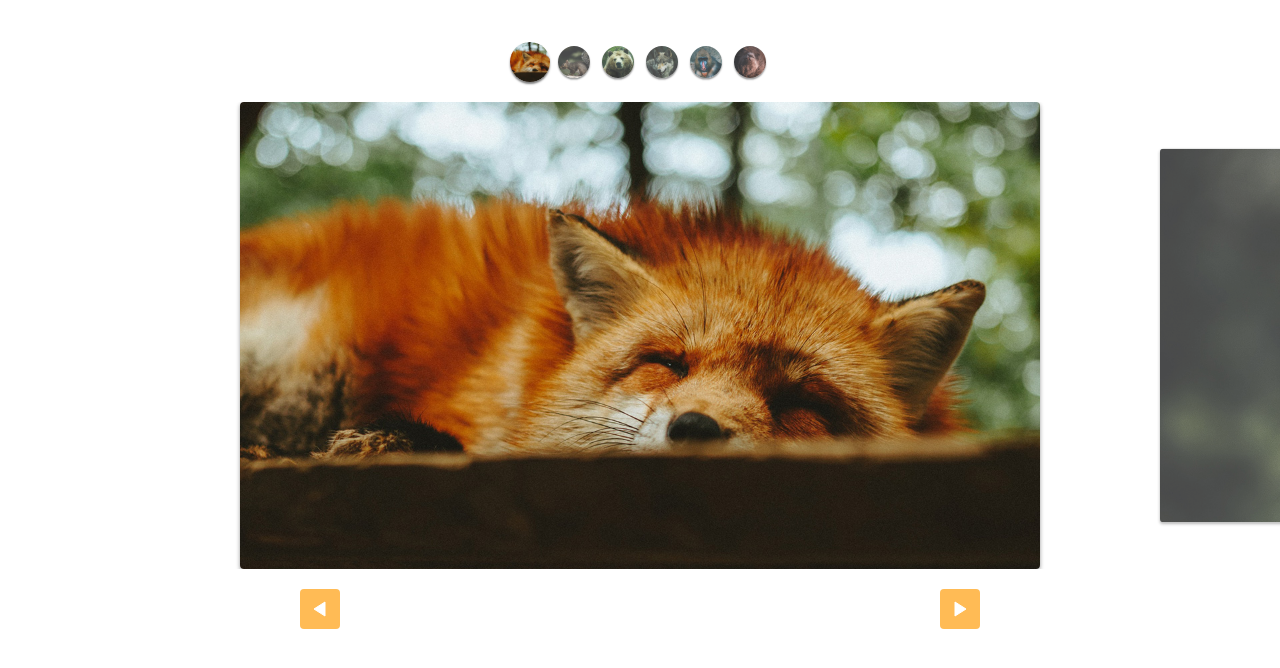
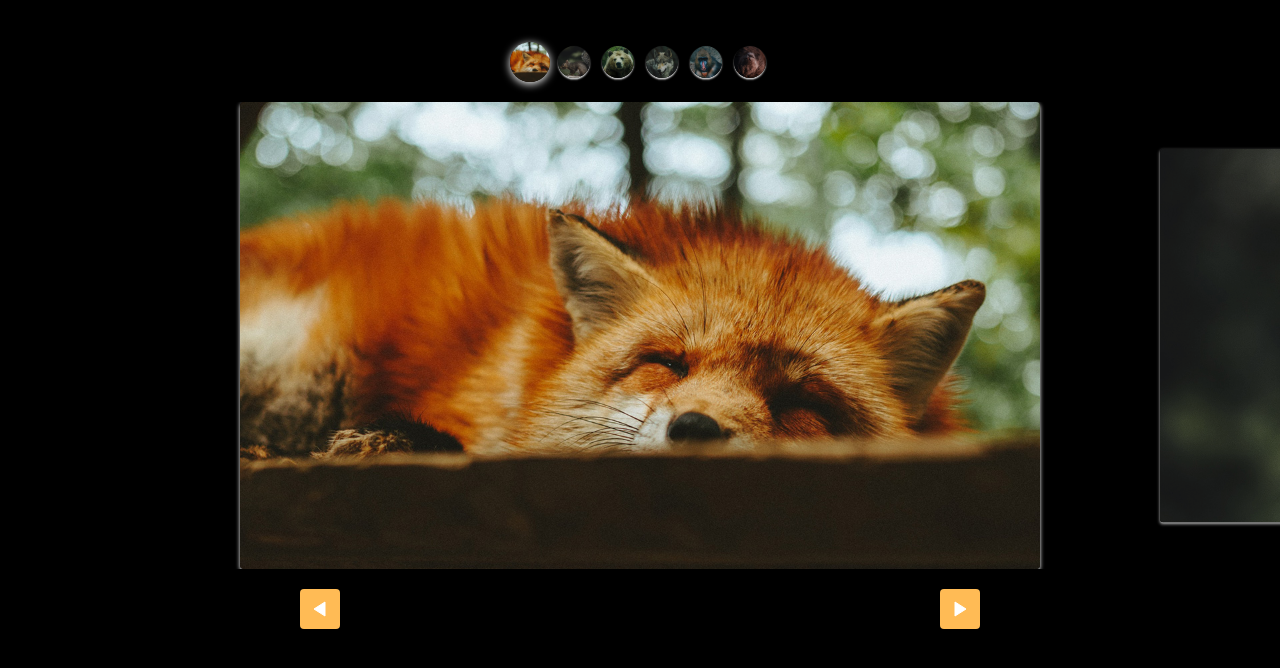
Before and after one commit to felipe0402/slide, a plain HTML site: page index.html in a window 1280 px wide. Drawn offline with Linux system fonts and the light colour scheme.

Commit message:
mudando terma para black

```diff
--- a/css/style.css
+++ b/css/style.css
@@ -1,5 +1,6 @@
 body {
   margin: 0px;
+  background: black;
 }
 
 ul {
@@ -33,7 +34,7 @@ img {
 
   border-radius: 4px;
   overflow: hidden;
-  box-shadow: 0 2px 4px rgba(0, 0, 0, 0.4);
+  box-shadow: 0 2px 4px rgb(255, 255, 255);
   opacity: 0.8;
   transform: scale(0.8);
   transition: 0.4s;
@@ -79,13 +80,14 @@ img {
   border-radius: 50%;
   overflow: hidden;
   margin: 2px;
-  box-shadow: 0 2px 2px rgb(0, 0, 0, 0.5);
+  box-shadow: 0 2px 2px rgb(255, 255, 255);
   margin-bottom: 20px;
   transition: 0.3s;
 }
 .custom-controls li.active {
   opacity: 1;
   transform: scale(1);
+  box-shadow: 0 2px 9px rgb(255, 255, 255);
 }
 
 .arrow-nav {
```
